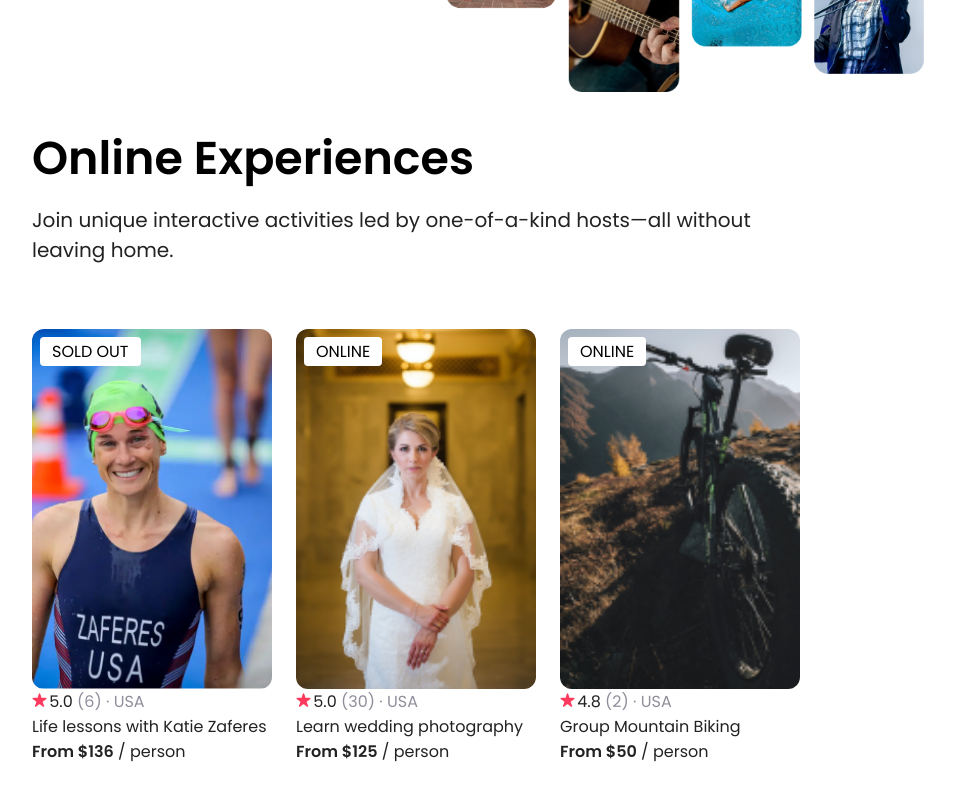
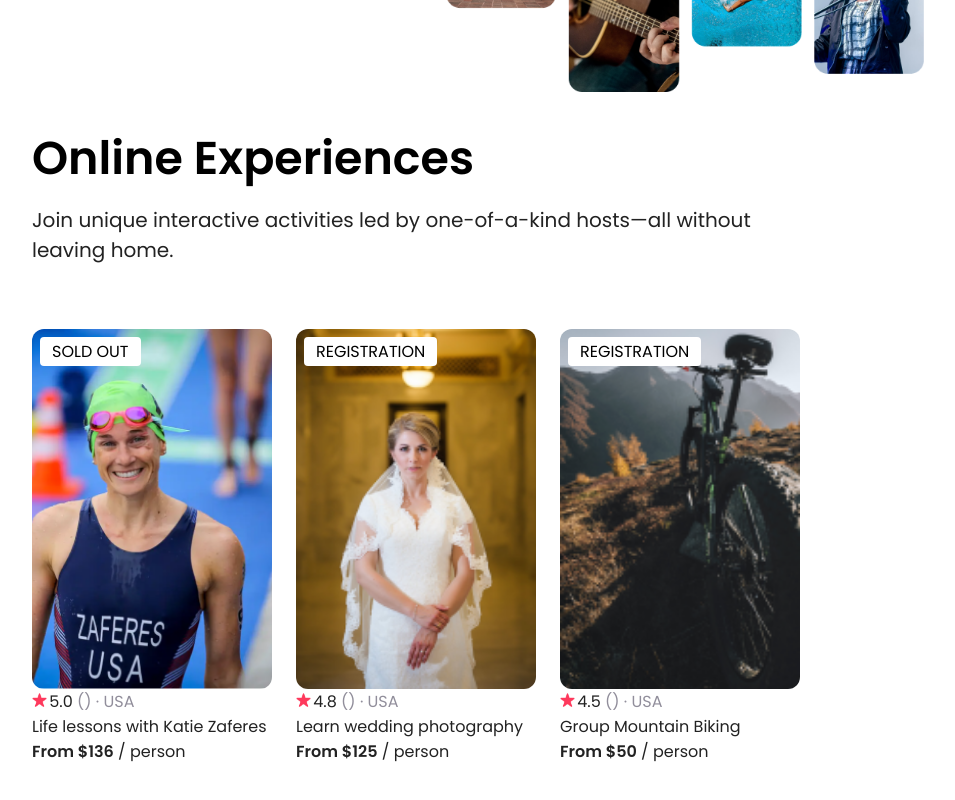
Before and after one commit to sentenzo/try_react, a React (Create React App) app: page / in a window 1280 px wide. Shown: the part 362-1162 px from the top of the page, without its empty margins (16-971 px from the left). Built offline with nearby package versions, Linux system fonts and the light colour scheme.

Commit message:
Airbnb design - finishing up

```diff
--- a/src/App.jsx
+++ b/src/App.jsx
@@ -2,55 +2,21 @@ import NavBar from "./components/NavBar";
 import Hero from "./components/Hero";
 import Card from "./components/Card";
 
-const cards_data = [
-    {
-        front_image: require("./images/card/front-1.png"),
-        status: "sold out",
-        mark_val: "5.0",
-        mark_amount: "6",
-        country: "USA",
-        price: "$136",
-        description: "Life lessons with Katie Zaferes",
-    },
-    {
-        front_image: require("./images/card/front-2.png"),
-        status: "online",
-        mark_val: "5.0",
-        mark_amount: "30",
-        country: "USA",
-        price: "$125",
-        description: "Learn wedding photography",
-    },
-    {
-        front_image: require("./images/card/front-3.png"),
-        status: "online",
-        mark_val: "4.8",
-        mark_amount: "2",
-        country: "USA",
-        price: "$50",
-        description: "Group Mountain Biking",
-    },
-];
+import { cards_data } from "./data.js"
 
-let cards = [];
-cards_data.forEach(function (card_data) {
-    cards.push(<Card
-        front_image={card_data.front_image}
-        status={card_data.status}
-        mark_val={card_data.mark_val}
-        mark_amount={card_data.mark_amount}
-        country={card_data.country}
-        price={card_data.price}
-        description={card_data.description}
-    />);
-});
+let cards = cards_data.map(card_data =>
+    <Card
+        key={card_data.id}
+        item={card_data}
+    />
+);
 
 const App = () => <div className="app-container">
     <NavBar />
     <Hero />
-    <div className="cards">
+    <section className="cards">
         {cards}
-    </div>
+    </section>
 </div>;
 
 export default App;
--- a/src/components/Card.jsx
+++ b/src/components/Card.jsx
@@ -1,23 +1,30 @@
 // import FrontImg from "../images/card/front.png"
 import StarIco from "../images/card/star.png"
 
-const Card = (props) => <div className="card">
+const get_img_url = function (img_short_url) {
+    return require("../images/card/" + img_short_url);
+};
+
+const Card = (props) => {
+    const item = props.item;
+    return <div className="card">
         <div className="image">
             <span className="card--image--status">
-            {props.status}
+                {item.open_spots === 0 ? "Sold out" : "registration"}
             </span>
-        <img src={props.front_image} alt="front" className="card--image--img-front" />
+            <img src={get_img_url(item.front_image)} alt="front" className="card--image--img-front" />
         </div>
         <div className="info">
             <p className="mark">
                 <img src={StarIco} alt="star" />
-            {props.mark_val} <span> ({props.mark_amount}) · {props.country}</span>
+                {item.status.rating.toFixed(1)} <span> ({item.mark_amount}) · {item.country}</span>
             </p>
-        <p className="description">{props.description}</p>
+            <p className="description">{item.title}</p>
             <p className="price">
-            <strong>From {props.price}</strong> / person
+                <strong>From ${item.price}</strong> / person
             </p>
         </div>
     </div>
+};
 
 export default Card
--- /dev/null
+++ b/src/data.js
@@ -0,0 +1,73 @@
+const cards_data = [
+    {
+        id: 1,
+        title: "Life lessons with Katie Zaferes",
+        front_image: "front-1.png",
+        status: {
+            rating: 5.0,
+            mark_amount: 6,
+        },
+        country: "USA",
+        price: 136,
+        open_spots: 0,
+    },
+    {
+        id: 2,
+        title: "Learn wedding photography",
+        front_image: "front-2.png",
+        status: {
+            rating: 4.8,
+            mark_amount: 30,
+        },
+        country: "USA",
+        price: 125,
+        open_spots: 4,
+    },
+    {
+        id: 3,
+        title: "Group Mountain Biking",
+        front_image: "front-3.png",
+        status: {
+            rating: 4.5,
+            mark_amount: 2,
+        },
+        country: "USA",
+        price: 50,
+        open_spots: 11,
+    },
+    // {
+    //     id: 4,
+    //     title: "Life lessons with Katie Zaferes",
+    //     front_image: "front-1.png",
+    //     status: {
+    //         rating: 5.0,
+    //         mark_amount: 6,
+    //     },
+    //     country: "USA",
+    //     price: 136,
+    // },
+    // {
+    //     id: 5,
+    //     title: "Learn wedding photography",
+    //     front_image: "front-2.png",
+    //     status: {
+    //         rating: 4.8,
+    //         mark_amount: 30,
+    //     },
+    //     country: "USA",
+    //     price: 125,
+    // },
+    // {
+    //     id: 6,
+    //     title: "Group Mountain Biking",
+    //     front_image: "front-3.png",
+    //     status: {
+    //         rating: 4.5,
+    //         mark_amount: 2,
+    //     },
+    //     country: "USA",
+    //     price: 50,
+    // },
+];
+
+export { cards_data };
--- a/src/styles/index.css
+++ b/src/styles/index.css
@@ -72,6 +72,9 @@ p.hero--text {
     display: flex;
     padding: 0 48px;
     margin-bottom: 64px;
+
+    overflow-x: hidden;
+    max-width: 720px;
 }
 
 .app-container .card {
```
Lines whose indentation alone changed are shown as unchanged.
